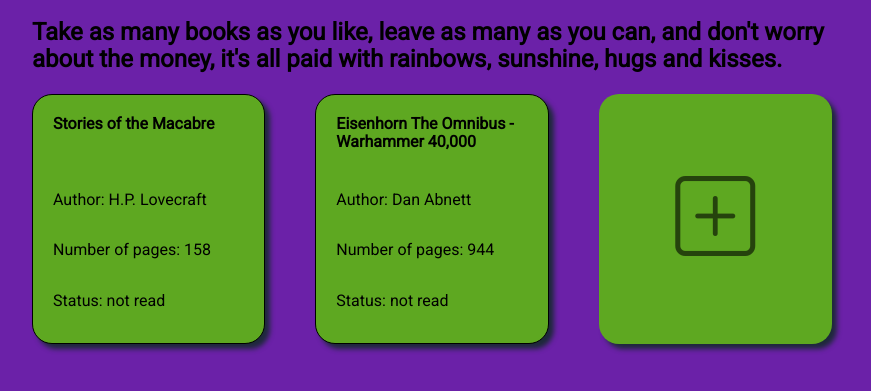
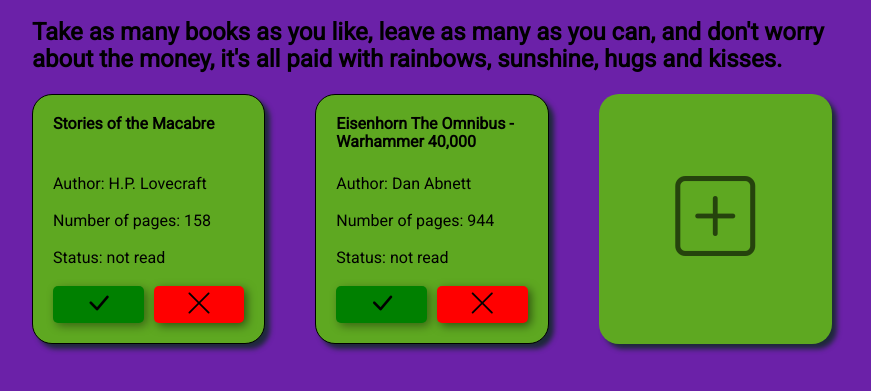
Before and after one commit to r-stake/library, a plain HTML site: page index.html in a window 1280 px wide. Shown: the part 61-452 px from the top of the page, without its empty margins (208-1079 px from the left). Drawn offline with nearby package versions, Linux system fonts and the light colour scheme.

Commit message:
Add buttons for changing status and removing books

```diff
--- a/css/styles.css
+++ b/css/styles.css
@@ -63,11 +63,43 @@ body {
   border-radius: 20px;
   padding: 20px;
   display: grid;
-  grid-template-rows: 60px repeat(3, 1fr);
+  grid-template-rows: 60px repeat(4, minmax(20px, 1fr));
 }
 
-.book h4 {
-  margin-top: 0;
+.book > * {
+  margin: 0;
+}
+
+.book .controls {
+  display: grid;
+  grid-template-columns: repeat(2, 1fr);
+  gap: 10px;
+}
+
+.book .controls .change-status,
+.book .controls .remove-book {
+  background-color: green;
+  border: none;
+  box-shadow: 3px 3px 10px rgba(0,0,0,0.4);
+  border-radius: 5px;
+}
+
+.book .controls .change-status:hover {
+  background-color: #007300;
+}
+
+.book .controls .remove-book {
+  background-color: red;
+  box-shadow: 3px 3px 10px rgba(0,0,0,0.5);
+}
+
+.book .controls .remove-book:hover {
+  background-color: #e50000;
+}
+
+.book .change-status i,
+.book .remove-book i {
+  font-size: 1.75rem;
 }
 
 .add-book {
--- a/js/javascript.js
+++ b/js/javascript.js
@@ -27,6 +27,8 @@ function displayBooks() {
     while (bookCard.firstChild) {
       bookCard.removeChild(bookCard.firstChild);
     }
+    // Set index number from the array as the data attribute of the book card
+    bookCard.setAttribute("data-index", i);
     // Display the books title
     const h4Element = document.createElement("h4");
     h4Element.textContent = myLibrary[i].title;
@@ -43,6 +45,20 @@ function displayBooks() {
     const paraStatus = document.createElement("p");
     paraStatus.textContent = `Status: ${myLibrary[i].status}`;
     bookCard.appendChild(paraStatus);
+    // Add a div for the buttons
+    const divButtons = document.createElement("div");
+    divButtons.classList.add("controls");
+    bookCard.appendChild(divButtons);
+    // Add change status button
+    const btnChangeStatus = document.createElement("button");
+    btnChangeStatus.classList.add("change-status");
+    btnChangeStatus.innerHTML = `<i class="bi bi-check-lg"></i>`;
+    divButtons.appendChild(btnChangeStatus);
+    // Add a "remove" button
+    const btnRemove = document.createElement("button");
+    btnRemove.classList.add("remove-book");
+    btnRemove.innerHTML = `<i class="bi bi-x-lg"></i>`
+    divButtons.appendChild(btnRemove);
   }
 }
 
```
